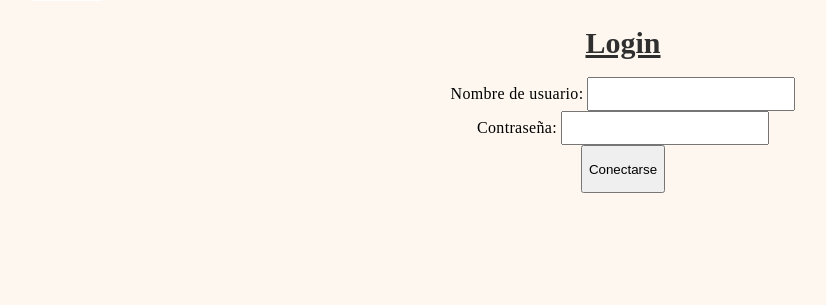
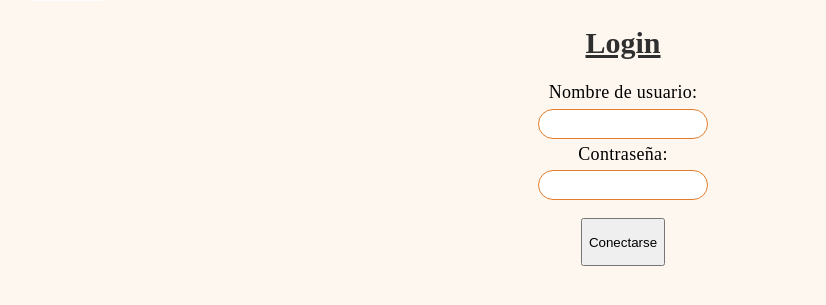
Before and after one commit to Polmr2003/php, a PHP site: page /php/Login.php in a window 1280 px wide. Shown: the part 67-372 px from the top of the page, without its empty margins (17-843 px from the left). Run offline with PHP 8.4, Linux system fonts and the light colour scheme.

Commit message:
login css

```diff
--- a/css/estilo.css
+++ b/css/estilo.css
@@ -217,26 +217,37 @@ h5 {
 }
 
 /* ------------------------------------------------- Login ----------------------------------------------------------------------- */
+/* Texto que indica que tiene que introducir el usuario */
 
 .div_login {
     text-align: center;
 }
 
-/* Texto que indica que tiene que introducir el usuario */
-.input_usu_login {
-    /* Color */
+.info_usu_login {
     color: #000;
-
 
     /* Poppins/Body - 16px */
     font-family: Poppins;
-    font-size: 16px;
+    font-size: 18px;
     font-style: normal;
     font-weight: 400;
     line-height: 175%;
     /* 28px */
     letter-spacing: 0.32px;
+}
 
-    /* Alineacion */
-    text-align: center;
+/* Input donde pone la informacion el usuario */
+.input_usu_login {
+    /* Tamaño (display: como se muestra, centrado..) (widht: anchura) (height: altura) */
+    width: 170px;
+    height: 30px;
+    padding: 8px 16px;
+    align-items: center;
+    gap: 227px;
+    border-radius: 24px;
+
+    /* Color... */
+    border: 1px solid #E47D2B;
+    background: var(--FFFFFF-Bg-1, #FFF);
+
 }
--- a/php/Login.php
+++ b/php/Login.php
@@ -29,16 +29,16 @@ session_start();
             <h1>Login</h1>
 
             <!-- Nombre del usuario -->
-            <label for="nombre_usu" class="info_usu">Nombre de usuario:</label>
+            <label for="nombre_usu" class="info_usu_login">Nombre de usuario:</label><br>
             <input type="text" class="input_usu_login" id="nombre_usu" name="nombre_usu" required>
             <!-- Mostrar si las creedenciales son válidas de nombre-->
             <span style="color:red" class="Error_nom_usu" id="validacion_nombre"></span><br>
 
             <!-- Apellidos del usuario -->
-            <label for="contraseña_usu" class="info_usu">Contraseña:</label>
+            <label for="contraseña_usu" class="info_usu_login">Contraseña:</label><br>
             <input type="password" class="input_usu_login" id="contraseña_usu" name="contraseña_usu" required>
             <!-- Mostrar si las creedenciales son válidas de apellidos-->
-            <span style="color:red" class="form-text" id="validacion_Apellidos"></span><br>
+            <span style="color:red" class="form-text" id="validacion_Apellidos"></span><br><br>
 
 
             <!-- Boton -->
```
Also changed, not shown: php/Pedido.php (line endings or trailing spaces).
